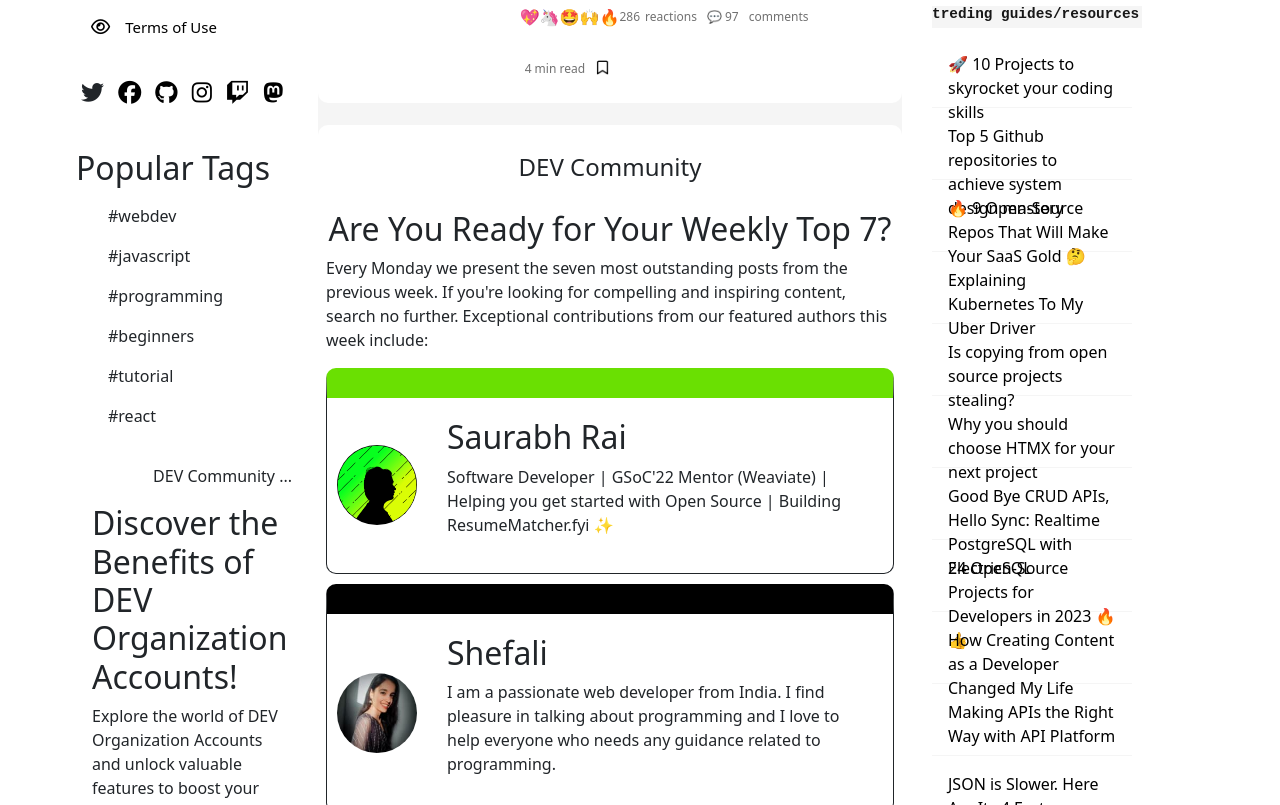
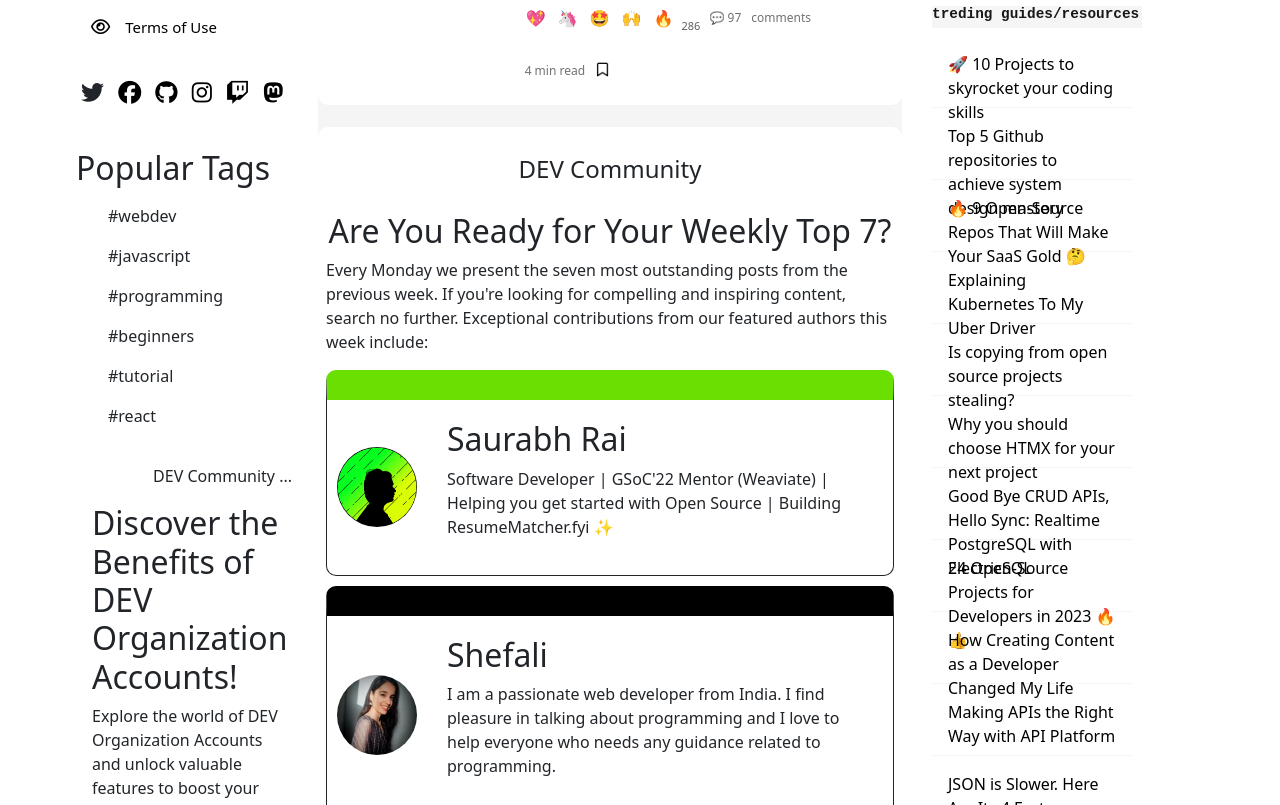
Before and after one commit to Cerylion/Kodemia_Reto_JS_EquipoCOOL, a website: page index.html in a window 1280 px wide. Shown: the part 1124-1929 px from the top of the page. Drawn offline with nearby package versions, Linux system fonts and the light colour scheme; no server answers.

Commit message:
contador de reacciones sin validaciones, sin problemas aparentes git add index.html  css/reactionstyles.css scriptreactions.js git add index.html  css/reactionstyles.css scriptreactions.js en desarrollo

```diff
--- /dev/null
+++ b/css/reactionstyles.css
@@ -0,0 +1,32 @@
+/* reaciones  */
+#likesUp{
+    /* margin-top: -100px;
+    margin-left: 15px; */
+    width: auto;
+    border: none;
+    outline: none;
+    text-align: left;
+    background: none;
+    font-size: 11px;
+    font-weight: 0;
+    pointer-events: none;
+    color: #5d5e5e;
+    /* text-shadow: 2px 2px 3px #2a93b6; */
+  }
+
+  .emoCounter{
+    display: flex;
+    max-width: 20px;
+  }
+
+  .eIconBtn{
+    border: transparent;
+    background: transparent;
+    cursor: pointer;
+
+
+  }
+  .eIconBtn:hover {
+
+
+  }
--- a/index.html
+++ b/index.html
@@ -6,6 +6,7 @@
     <meta http-equiv="X-UA-Compatible" content="IE=edge" />
     <meta name="viewport" content="width=device-width, initial-scale=1.0" />
     <link rel="stylesheet" href="/css/main.css" />
+    <link rel="stylesheet" href="./css/reactionstyles.css">
 
 
     <link href="https://cdn.jsdelivr.net/npm/bootstrap@5.3.2/dist/css/bootstrap.min.css" rel="stylesheet" integrity="sha384-T3c6CoIi6uLrA9TneNEoa7RxnatzjcDSCmG1MXxSR1GAsXEV/Dwwykc2MPK8M2HN" crossorigin="anonymous">
@@ -281,13 +282,17 @@
               </aside>
               <div class="emoji-section">
                 <div class="setOfEmojis">
-                  <p>💖</p>
-                  <p>🦄</p>
-                  <p>🤩</p>
-                  <p>🙌</p>
-                  <p>🔥</p>
-                  <p class="emojiText">286</p>
-                  <p class="emojiText showOnTabletOnly" style="margin-left: 5px">reactions</p>
+                  <button class="eIconBtn" onclick="contadorLikes()"><p>💖</p></button>
+                  <span></span>
+                  <button class="eIconBtn" onclick="contadorLikes()"><p>🦄</p></button>
+                  <span></span>
+                  <button class="eIconBtn" onclick="contadorLikes()"><p>🤩</p></button>
+                  <span></span>
+                  <button class="eIconBtn" onclick="contadorLikes()"><p>🙌</p></button>
+                  <span></span>
+                  <button class="eIconBtn" onclick="contadorLikes()"><p>🔥</p></button>
+                  <span></span>
+                  <span class="emoCounter"><input id="likesUp" type="number" value="286"></span>
                   <p class="emojiText" style="margin-left: 10px">💬 97</p>
                   <p class="emojiText showOnTabletOnly" style="margin-left: 10px">comments</p>
                 </div>
@@ -686,4 +691,5 @@
   </body>
   <script src="https://cdn.jsdelivr.net/npm/bootstrap@5.3.2/dist/js/bootstrap.bundle.min.js" integrity="sha384-C6RzsynM9kWDrMNeT87bh95OGNyZPhcTNXj1NW7RuBCsyN/o0jlpcV8Qyq46cDfL" crossorigin="anonymous"></script>
   <script src="https://kit.fontawesome.com/acd114ba49.js" crossorigin="anonymous"></script>
+  <script src="./scriptreactions.js"></script>
 </html>
--- /dev/null
+++ b/scriptreactions.js
@@ -0,0 +1,67 @@
+const likesUp = document.querySelector('#likesUp');
+// const dislikeCount = document.querySelector('#dislikeCount');
+
+function contadorLikes(){
+    likesUp.value = parseInt(likesUp.value) + 1;
+}
+
+// function count(){
+//   dislikeCount.value = parseInt(dislikeCount.value) + 1;
+// }
+
+
+
+//!Ignorar despues borrar si no se va a usar
+// const clickHeart = document.getElementById('heartIcon')
+
+// //funcion que agrega un span al lado de un icono
+
+// const heartIcon = document.getElementById('heartIcon')
+
+
+// function newReactionHeart() {
+
+//     newReactionHeart  = document.createElement('span')
+//     newReactionHeart.classList.add('reactionCounter')
+//     newReactionHeart.innerText = '1'
+
+//     heartIcon.append(newReactionHeart)
+// }
+// // eventlistener de la funcion
+// clickHeart.addEventListener('click', newReactionHeart)
+
+// /////////////////////////////////////
+
+// const clickUnicorn = document.getElementById('unicorn')
+
+// //funcion que agrega un span al lado de un icono
+
+// const unicornIcon = document.getElementById('unicorn')
+
+
+// function newReactionUnicorn() {
+
+//     newReactionUnicorn = document.createElement('span')
+//     newReactionUnicorn.classList.add('reactionCounter')
+//     newReactionUnicorn.innerText = '1'
+
+//     unicorn.append(newReactionHeart)
+// }
+// eventlistener de la funcion
+// clickUnicorn.addEventListener('click', newReactionUnicorn)
+
+
+// const eIcon = document.getElementsByClassName('eIcon')
+
+// function newReaction(e) {
+
+//     newReaction = document.createElement('span')
+//     newReaction.classList.add('reactionCounter')
+//     newReaction.innerText = '1'
+//     e.append(newReaction)
+// }
+
+// for ( const icon of eIcon) {
+
+//     eIcon.addEventListener('click', newReaction)
+// }
```
